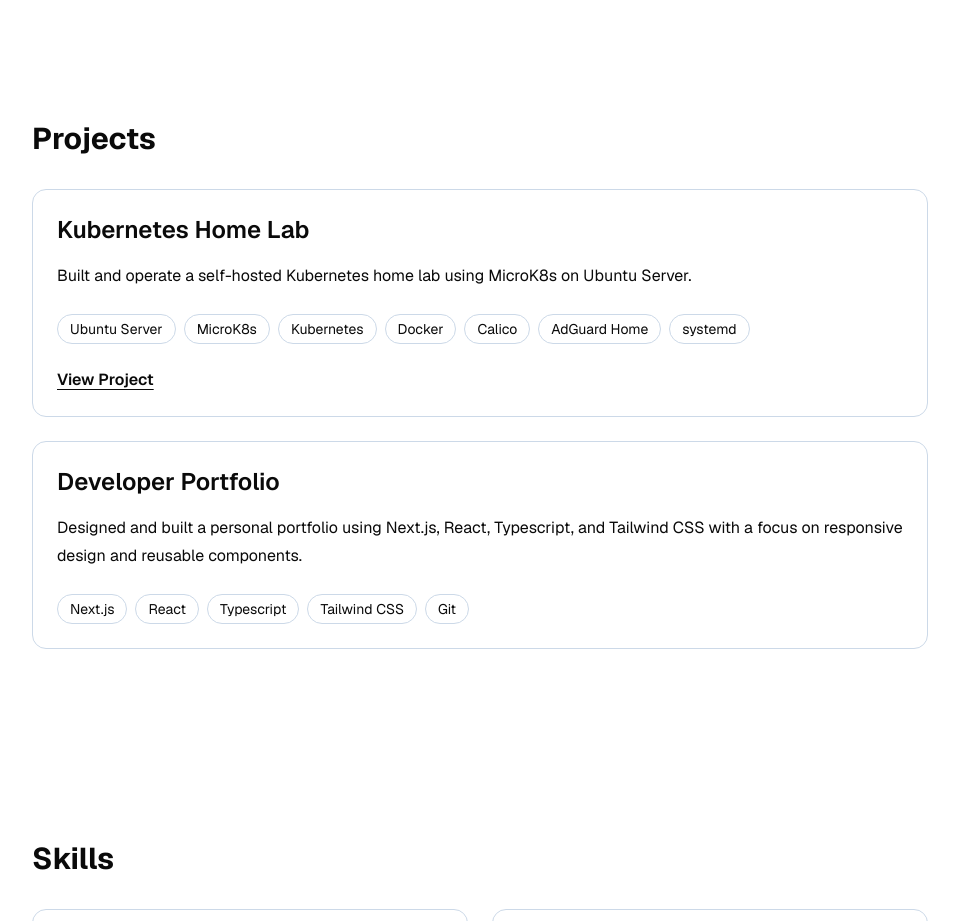
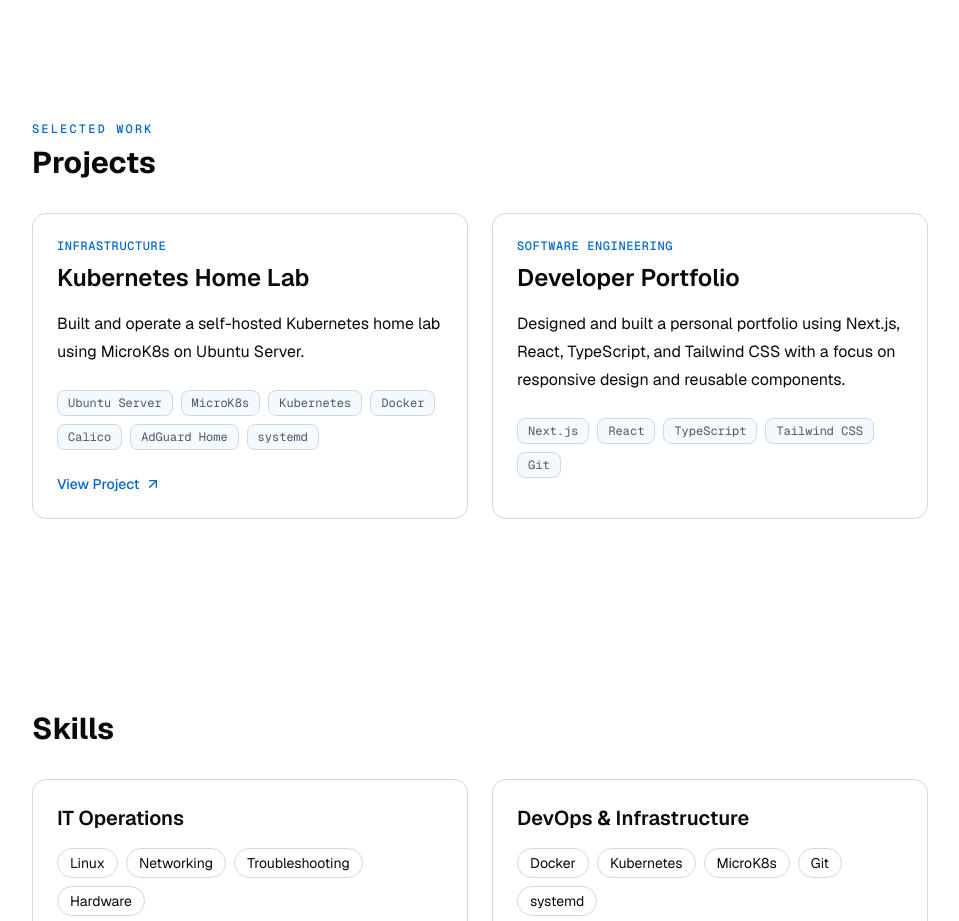
Before and after one commit to ivelwen/portfolio, a Next.js app: page / in a window 1280 px wide. Shown: the part 1160-2081 px from the top of the page, without its empty margins (160-1119 px from the left). Built offline with nearby package versions, Linux system fonts and the light colour scheme.

Commit message:
Redesign project cards and section hierarchy

```diff
--- a/src/components/ProjectCard.tsx
+++ b/src/components/ProjectCard.tsx
@@ -1,6 +1,8 @@
 import Link from "next/link";
+import { ArrowUpRight } from "lucide-react";
 
 type ProjectCardProps = {
+    category: string;
     title: string;
     description: string;
     technologies: string[];
@@ -8,13 +10,17 @@ type ProjectCardProps = {
 };
 
 export default function ProjectCard({
+    category,
     title,
     description,
     technologies,
     href,
 }: ProjectCardProps) {
     return (
-        <article className="rounded-xl border p-6 transition-all hover:border-gray-500 hover:shadow-lg">
+        <article className="group flex h-full flex-col rounded-xl border bg-card p-6 text-card-foreground transition-all hover:border-primary/40 hover:shadow-lg">
+            <p className="mb-2 font-mono text-xs font-medium uppercase tracking-wider text-primary">
+                {category}
+            </p>
             <h3 className="text-2xl font-semibold">{title}</h3>
 
             <p className="mt-4 leading-7">{description}</p>
@@ -23,7 +29,7 @@ export default function ProjectCard({
                 {technologies.map((technology) => (
                     <span
                         key={technology}
-                        className="rounded-full border px-3 py-1 text-sm"
+                        className="rounded-md border bg-muted/50 px-2.5 py-1 font-mono text-xs text-muted-foreground"
                     >
                         {technology}
                     </span>
@@ -33,9 +39,13 @@ export default function ProjectCard({
             {href && (
                 <Link
                     href={href}
-                    className="mt-6 inline-block font-semibold underline underline-offset-4"
+                    className="mt-auto pt-6 inline-flex items-center gap-1.5 text-sm font-medium text-primary transition-colors hover:text-primary/80"
                 >
                     View Project
+                    <ArrowUpRight
+                        className="size-4 transition-transform group-hover:-translate-y-0.5 group-hover:translate-x-0.5"
+                        aria-hidden="true"
+                    />
                 </Link>
             )}
         </article>
--- a/src/components/Projects.tsx
+++ b/src/components/Projects.tsx
@@ -2,6 +2,7 @@ import ProjectCard from "@/components/ProjectCard";
 import Section from "@/components/Section";
 
 type Project = {
+    category: string;
     title: string;
     description: string;
     technologies: string[];
@@ -10,6 +11,7 @@ type Project = {
 
 const projects: Project[] = [
     {
+        category: "Infrastructure",
         title: "Kubernetes Home Lab",
         description:
            "Built and operate a self-hosted Kubernetes home lab using MicroK8s on Ubuntu Server.",
@@ -25,13 +27,14 @@ const projects: Project[] = [
         href: "/projects/home-lab",
     },
     {
+        category: "Software Engineering",
         title: "Developer Portfolio",
         description:
-            "Designed and built a personal portfolio using Next.js, React, Typescript, and Tailwind CSS with a focus on responsive design and reusable components.",
+            "Designed and built a personal portfolio using Next.js, React, TypeScript, and Tailwind CSS with a focus on responsive design and reusable components.",
         technologies: [
             "Next.js",
             "React",
-            "Typescript",
+            "TypeScript",
             "Tailwind CSS",
             "Git",
         ],
@@ -41,11 +44,16 @@ const projects: Project[] = [
 
 export default function Projects() {
     return (
-        <Section id="projects" title="Projects">
-            <div className="mt-8 flex flex-col gap-6">
+        <Section
+            id="projects"
+            eyebrow="Selected Work"
+            title="Projects"
+        >
+            <div className="mt-8 grid gap-6 md:grid-cols-2">
                 {projects.map((project) => (
                     <ProjectCard
                         key={project.title}
+                        category={project.category}
                         title={project.title}
                         description={project.description}
                         technologies={project.technologies}
--- a/src/components/Section.tsx
+++ b/src/components/Section.tsx
@@ -3,16 +3,23 @@ import type { ReactNode } from "react";
 type SectionProps = {
     id: string;
     title: string;
+    eyebrow?: string;
     children: ReactNode;
 };
 export default function Section({
     id,
     title,
+    eyebrow,
     children,
 }: SectionProps) {
     return (
         <section id={id} className="scroll-mt-16 px-6 py-24">
             <div className="mx-auto max-w-4xl">
+                {eyebrow && (
+                    <p className="mb-2 font-mono text-xs font-medium uppercase tracking-[0.18em] text-primary">
+                        {eyebrow}
+                    </p>
+                )}
                 <h2 className="text-3xl font-bold">{title}</h2>
 
                 {children}
```
